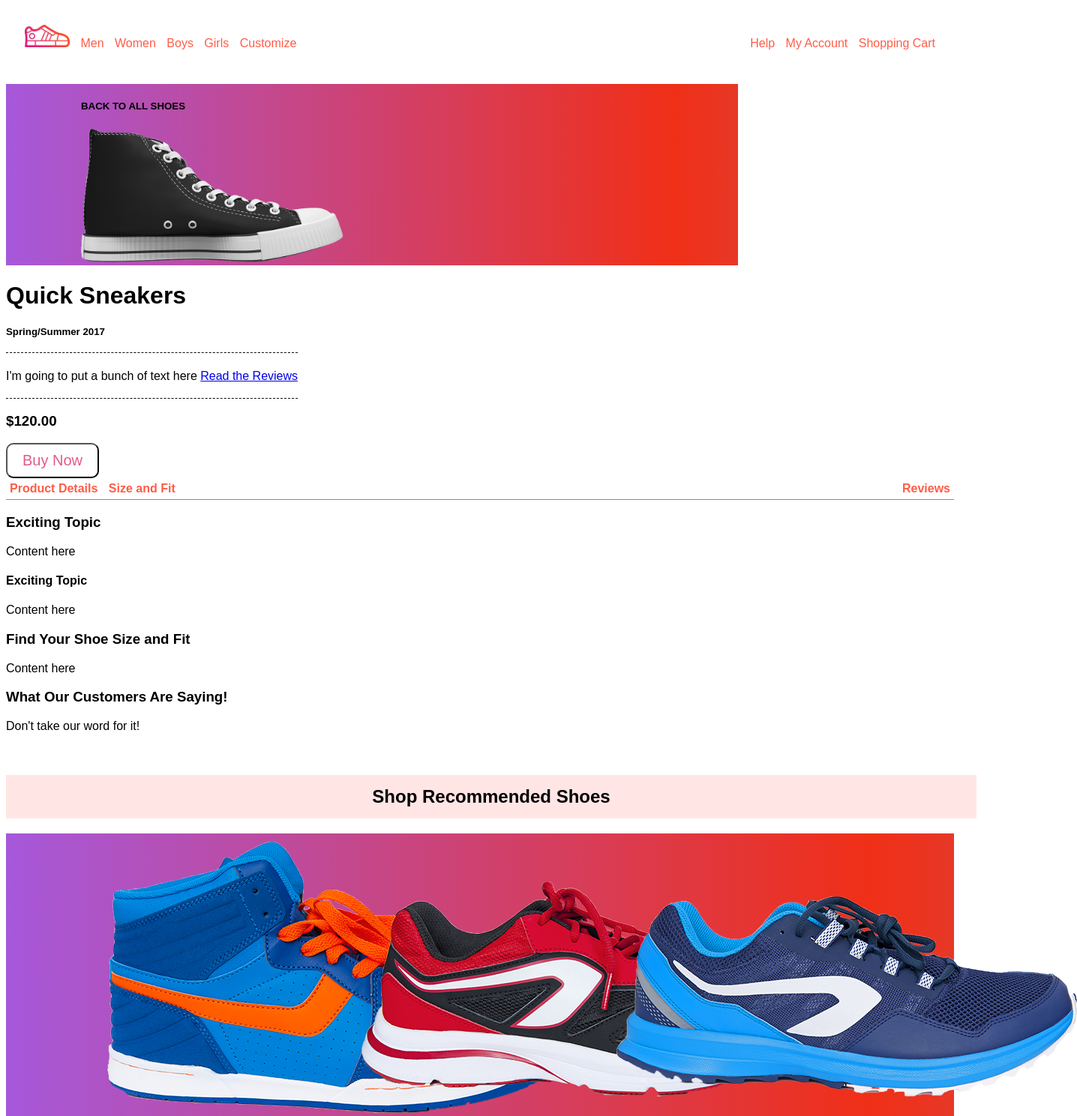
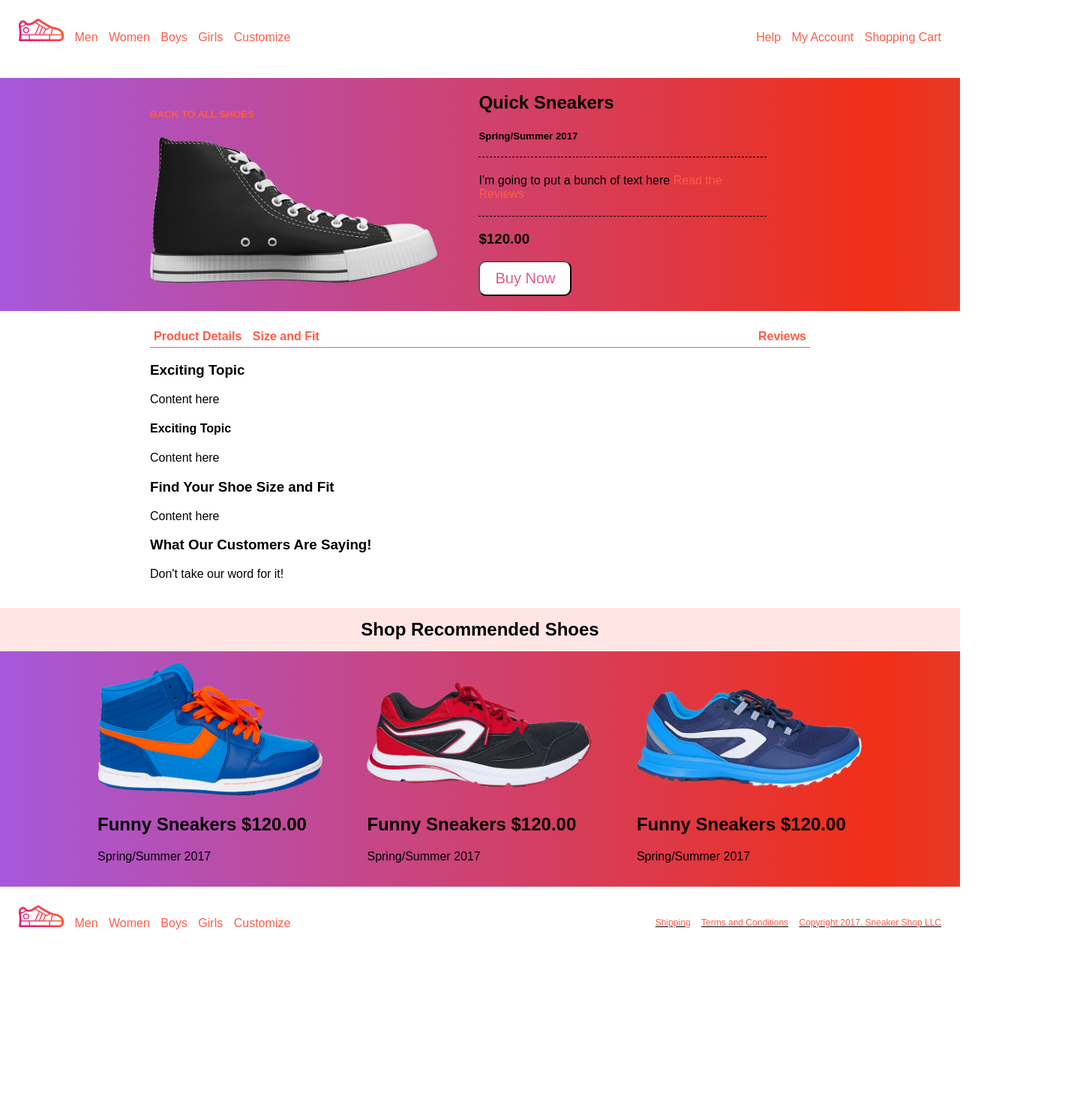
Before and after one commit to calebmcquaid/shoe-website, a plain HTML site: page index.html in a window 1280 px wide. Shown: the top 1489 px of the page at 75% size, 1436 px wide, since content can reach past the window. After the commit the page ends 1279 px from the top, so only its background shows below. Drawn offline with Linux system fonts and the light colour scheme; a web font is replaced by a local one.

Commit message:
Completed Html/CSS

```diff
--- a/index.html
+++ b/index.html
@@ -1,5 +1,6 @@
 <!DOCTYPE html>
 <html>
+
 <head>
   <meta charset="utf-8">
   <title>Shoe Website</title>
@@ -7,6 +8,7 @@
   <link href="https://fonts.googleapis.com/css?family=Amiko" rel="stylesheet">
 
 </head>
+
 <body>
   <!-- <div class="nav"> -->
   <header>
@@ -14,41 +16,41 @@
       <li class="nav-logo">
         <img class="nav-image" src="shoe-logo.jpg" alt="Shoe Logo">
       </li>
-            <li><a href="Men"></a>Men</li>
-            <li><a href="Women"></a>Women</li>
-            <li><a href="Boys"></a>Boys</li>
-            <li><a href="Girls"></a>Girls</li>
-            <li><a href="Customize"></a>Customize</li>
+      <li><a class="hover-2" href="#">Men</a></li>
+      <li><a href="#">Women</a></li>
+      <li><a href="#">Boys</a></li>
+      <li><a href="#">Girls</a></li>
+      <li><a href="#">Customize</a></li>
     </nav>
     <nav class="nav-right">
       <ul>
-            <li><a href="Help"></a>Help</li>
-            <li><a href="My Account"></a>My Account</li>
-            <li><a href="Shopping Cart"></a>Shopping Cart</li>
+        <li><a href="#">Help</a></li>
+        <li><a href="#">My Account</a></li>
+        <li><a href="#">Shopping Cart</a></li>
       </ul>
     </nav>
   </header>
   <!-- </div> -->
-    <span class="section-1">
-      <h5>BACK TO ALL SHOES</h5>
+  <section class="section-1">
+    <div class="chuck-taylor">
+      <h5><a href="#">BACK TO ALL SHOES</a></h5>
       <img src="shoe1.png" alt="Chuck Taylors">
-    </span>
-    <span class="title">
+    </div>
+    <div class="title">
       <h1>Quick Sneakers</h1>
       <h5>Spring/Summer 2017</h5>
       <p>I'm going to put a bunch of text here <a class="reviews-link" href="Reviews">Read the Reviews</a></p>
       <h3>$120.00</h3>
       <button class="btn">Buy Now</button>
-    </span>
-
-
-
+    </div>
+  </section>
   <section-2>
     <nav>
       <li>Product Details</li>
       <li>Size and Fit</li>
-        <li id="nav-reviews">Reviews</li>
+      <li id="nav-reviews"><a href="#">Reviews</a></li>
     </nav>
+    <div>
       <h3>Exciting Topic</h3>
       <p>Content here</p>
       <h4>Exciting Topic</h4>
@@ -57,41 +59,48 @@
       <p>Content here</p>
       <h3>What Our Customers Are Saying!</h3>
       <p id="last-p">Don't take our word for it!</p>
+    </div>
   </section-2>
   <section-3>
     <h2>Shop Recommended Shoes</h2>
   </section-3>
   <div class="container">
-      <div class="horizontal-images">
+    <li class="horizontal-images">
       <img id="blue-shoe" src="blue-shoe.png" alt="blue high-top shoe">
       <h2>Funny Sneakers $120.00</h2>
       <p>Spring/Summer 2017</p>
-      </div>
-      <div class="horizontal-images">
+    </li>
+    <li class="horizontal-images">
       <img id="red-shoe" src="red-shoe.png" alt="red sneaker">
       <h2>Funny Sneakers $120.00</h2>
       <p>Spring/Summer 2017</p>
-      </div>
-      <div class="horizontal-images">
+    </li>
+    <li class="horizontal-images">
       <img id="blue-shoe1" src="blue-shoe1.png" alt="blue sneaker">
       <h2>Funny Sneakers $120.00</h2>
       <p>Spring/Summer 2017</p>
-      </div>
+    </li>
   </div>
   <div class="nav-footer">
     <footer>
-        <ul class="footer">
-          <li class="bottom-bar"><img src="shoe-logo.jpg" alt="Shoe Logo"></li>
-          <li class="bottom-bar">Men</li>
-          <li class="bottom-bar">Women</li>
-          <li class="bottom-bar">Boys</li>
-          <li class="bottom-bar">Girls</li>
-          <li class="bottom-bar">Customize</li>
-          <li class="bottom-other">Copyright 2017. Sneaker Shop LLC<li>
-          <li class="bottom-other">Terms & Conditions<li>
-          <li class="bottom-other">Shipping<li>
+      <nav class="nav-left">
+        <li class="nav-logo"> <img class="nav-image" src="shoe-logo.jpg" alt="Shoe Logo">
+        </li>
+        <li><a href="#">Men</a></li>
+        <li><a href="#">Women</a></li>
+        <li><a href="#">Boys</a></li>
+        <li><a href="#">Girls</a></li>
+        <li><a href="#">Customize</a></li>
+      </nav>
+      <nav class="nav-right">
+        <ul>
+          <li class="legal"><a href="#">Shipping</a></li>
+          <li class="legal"><a href="#">Terms and Conditions</a></li>
+          <li class="legal"><a href="#">Copyright 2017. Sneaker Shop LLC</a></li>
         </ul>
+      </nav>
     </footer>
   </div>
 </body>
+
 </html>
--- a/styles.css
+++ b/styles.css
@@ -1,5 +1,11 @@
+  /**{
+    box-sizing: border-box;
+  }*/
+
 body {
   font-family: 'Amiko', sans-serif;
+  margin: 0;
+
 }
 
 .footer {
@@ -17,6 +23,17 @@ body {
   list-style-type: none;
   text-align: left;
   display: inline-block;
+  color: #ff5c47;
+}
+
+a:link {
+    text-decoration: none;
+    color: #ff5c47;
+}
+
+a:hover {
+  text-decoration: underline;
+  text-decoration-style: solid;
 }
 
 .nav-right {
@@ -27,21 +44,6 @@ body {
   text-align: right;
   display: inline-block;
   float: right;
-}
-
-.bottom-bar {
-  float: left;
-  margin: 7px;
-  padding-top: 20px;
-  padding: 7px;
-  color: #ff5c47;
-}
-
-.bottom-other {
-  float: right;
-  margin: 5px;
-  padding-top: 20px;
-  padding: 5px;
 }
 
 header {
@@ -58,8 +60,6 @@ footer {
   background-color: white;
 }
 
-
-
 /*.nav {
   list-style-type: none;
   margin: 0;
@@ -71,8 +71,8 @@ footer {
 li {
   display: inline-block;
   padding: 5px;
+}
 
-}
 .nav-image {
   width: 100%;
 }
@@ -81,9 +81,13 @@ li {
   width: 60px;
 }
 
+.chuck-taylor {
+  padding-left: 200px;
+}
+
 .title {
   display: inline-block;
-  padding-right: 100px;
+  padding-left: 50px;
   /*width: 50%;*/
   /*float: right;*/
 }
@@ -113,40 +117,57 @@ li {
 }
 
 .btn:hover {
-  background: #3cb0fd;
-  background-image: -webkit-linear-gradient(top, #3cb0fd, #3498db);
-  background-image: -moz-linear-gradient(top, #3cb0fd, #3498db);
-  background-image: -ms-linear-gradient(top, #3cb0fd, #3498db);
-  background-image: -o-linear-gradient(top, #3cb0fd, #3498db);
-  background-image: linear-gradient(to bottom, #3cb0fd, #3498db);
+  background: #a658db;
+  background-image: -webkit-linear-gradient(top, #a658db, #a658db);
+  background-image: -moz-linear-gradient(top, #a658db, #a658db);
+  background-image: -ms-linear-gradient(top, #a658db, #a658db);
+  background-image: -o-linear-gradient(top, #a658db, #a658db);
+  background-image: linear-gradient(to bottom, #a658db, #a658db);
   text-decoration: none;
+  border-color: #a658db;
 }
 
 .section-1 {
   display: inline-block;
-  padding-left: 100px;
+  width: 100%;
   /*
   float: left;*/
-  background: rgba(248,80,50,1);
-  background: linear-gradient(to right, rgba(248,80,50,1) 0%, rgba(166,88,219,1) 0%, rgba(240,47,23,1) 91%, rgba(231,56,39,1) 100%);
+  background: rgba(248, 80, 50, 1);
+  background: linear-gradient(to right, rgba(248, 80, 50, 1) 0%, rgba(166, 88, 219, 1) 0%, rgba(240, 47, 23, 1) 91%, rgba(231, 56, 39, 1) 100%);
+  padding-bottom: 20px;
 }
 
 .section-1 img {
-  width: 40%;
+  width: 100%;
+}
+
+.section-1 div {
+  display: inline-block;
+  width: 30%;
+  /*padding-left: 100px;*/
 }
 
 /*.section-2 {
   margin-left: 50px;
 }*/
 
+
 section-2 nav {
   font-weight: bold;
   border-bottom: solid 1px;
   color: #ff5c47;
+  margin-left: 200px;
+  margin-right: 200px;
+  padding-top: 20px;
+}
+
+section-2 div {
+  margin-left: 200px;
+  margin-right: 200px;
 }
 
 #nav-reviews {
-  float:right;
+  float: right;
   color: #ff5c47;
 }
 
@@ -155,38 +176,48 @@ section-2 nav {
 }
 
 section-3 h2 {
+  box-sizing: border-box;
   text-align: center;
   display: inline-block;
   width: 100%;
   background-color: #ffe6e5;
-  padding:15px;
+  padding: 15px;
+  margin: 0px;
 }
 
 .container {
-  text-align: center;
-  background: linear-gradient(to right, rgba(248,80,50,1) 0%, rgba(166,88,219,1) 0%, rgba(240,47,23,1) 91%, rgba(231,56,39,1) 100%);
+  padding-left: 80px;
+  padding-top: 10px;
+  padding-bottom: 10px;
+  background: linear-gradient(to right, rgba(248, 80, 50, 1) 0%, rgba(166, 88, 219, 1) 0%, rgba(240, 47, 23, 1) 91%, rgba(231, 56, 39, 1) 100%);
 }
 
 .horizontal-images {
   display: inline-block;
-  padding: 10px;
+  padding-left: 50px;
   width: 25%;
 }
 
-/*#blue-shoe {
-  width: 25%;
-  height: auto;
-  display: inline-block;
+.horizontal-images img {
+  width: 100%;
+}
+
+.legal {
+  text-decoration: underline;
+  color: black;
+  font-size: 12px;
+}
+
+/*
+
+#blue-shoe {
+  padding-left: 50px;
 }
 
 #red-shoe {
-  width: 25%;
-  height: auto;
-  display: inline-block;
+  padding-left: 50px;
 }
 
 #blue-shoe1 {
-  width: 25%;
-  height: auto;
-  display: inline-block;
+  padding-left: 50px;
 }*/
```
Lines whose indentation alone changed are shown as unchanged.
